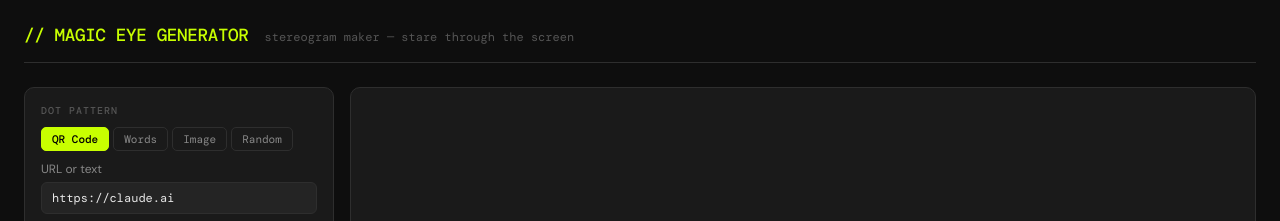
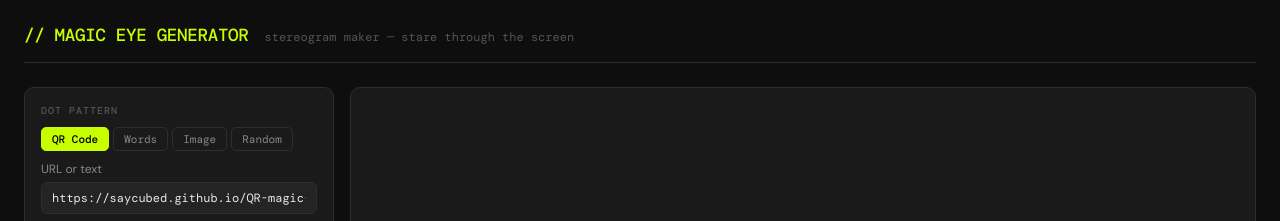
Before and after one commit to saycubed/QR-magic-eye, a plain HTML site: page index.html in a window 1280 px wide. Shown: the top 221 px of the page. Drawn offline with nearby package versions, Linux system fonts and the light colour scheme.

Commit message:
Update index.html

```diff
--- a/index.html
+++ b/index.html
@@ -110,7 +110,7 @@
       <div id="condQR" class="cond on">
         <div class="field">
           <div class="field-label">URL or text</div>
-          <input type="text" id="qrInput" value="https://claude.ai" placeholder="URL or any text">
+          <input type="text" id="qrInput" value="https://saycubed.github.io/QR-magic-eye/" placeholder="URL or any text">
         </div>
         <div class="qr-preview-row">
           <canvas id="qrCanvas" width="52" height="52"></canvas>
```
